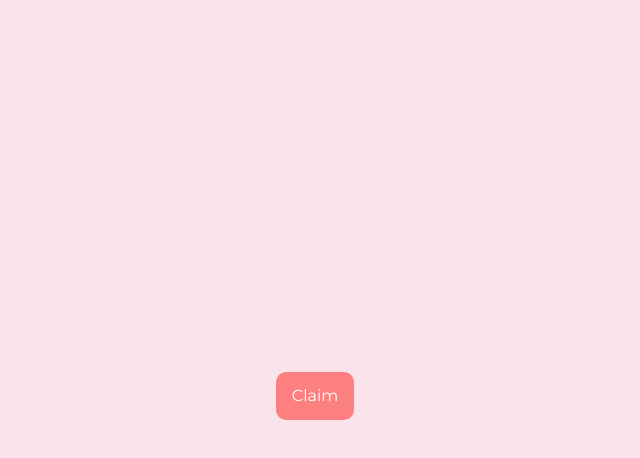
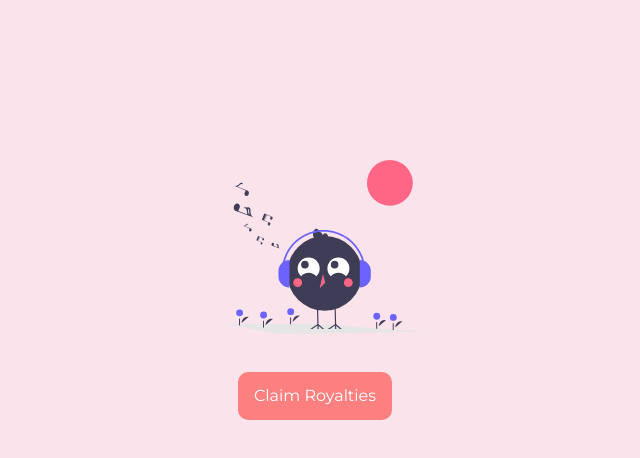
Before and after one commit to sarthakm21/music-royalty-ethereum, a React (Create React App) app in the folder frontend/: page /claim in a window 1280 px wide. Shown: the top 458 px of the page, without its empty margins (325-965 px from the left). Built offline with nearby package versions, Linux system fonts and the light colour scheme.

Commit message:
claim photo

```diff
--- a/frontend/src/ClaimRoyalties.js
+++ b/frontend/src/ClaimRoyalties.js
@@ -1,6 +1,7 @@
 import React from "react";
 import { ethers } from "ethers";
 import abi from "./utils/contract.json";
+import MusicLogo from "./assets/music.svg";
 
 const Claimroyalties = () => {
   const claimRoyalties = async () => {
@@ -32,11 +33,20 @@ const Claimroyalties = () => {
   const handleSubmit = async (e) => {
     await claimRoyalties();
   };
+
+  const elemStyle = {
+    position: "absolute",
+    left: "50%",
+    top: "20%",
+    width: "200px",
+    transform: "translateX(-45%)",
+  };
   return (
     <div className="body">
+      <img src={MusicLogo} style={elemStyle} alt="music" />
       <div className="claim__container">
         <button className="input button" onClick={handleSubmit}>
-          Claim
+          Claim Royalties
         </button>
       </div>
     </div>
```
